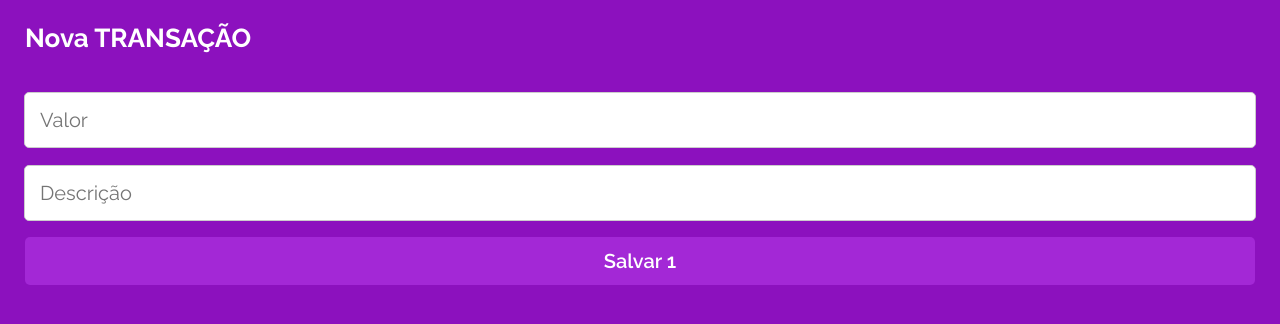
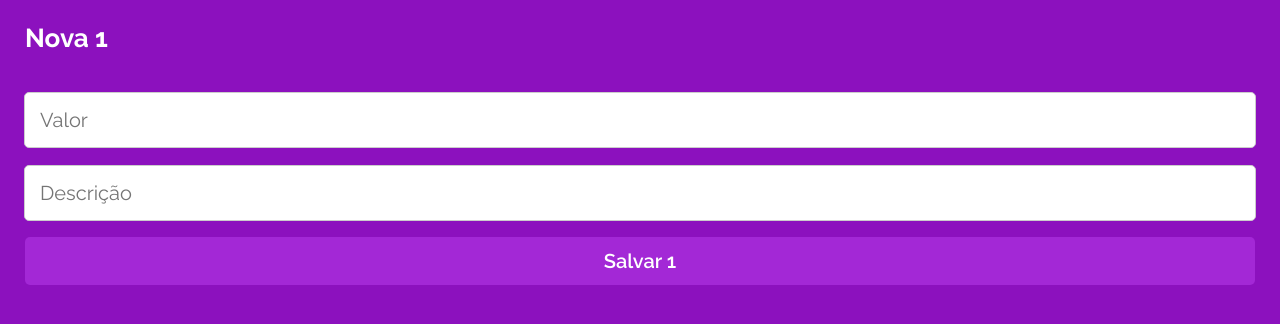
Before and after one commit to AndreHilario/MyWallet-Front, a React (Create React App) app: page /nova-transacao/1 in a window 1280 px wide. Shown: the top 324 px of the page. Built offline with nearby package versions, Linux system fonts and the light colour scheme; no server answers; sample sign-in values are in the browser's storage; a web font is replaced by a local one.

Commit message:
New file: EditPage and TransactionPage details

```diff
--- a/src/pages/TransactionPage/TransactionForm.js
+++ b/src/pages/TransactionPage/TransactionForm.js
@@ -1,12 +1,9 @@
 import { useContext, useState } from "react";
-import { useNavigate, useParams } from "react-router-dom";
+import { useNavigate } from "react-router-dom";
 import apiAuth from "../../services/apiAuth";
 import { UserContext } from "../../contexts/UserContext";
 
-export default function TransactionForm() {
-
-    const { tipo } = useParams();
-    const tipoFixed = tipo.replace(":", "");
+export default function TransactionForm({ tipoFixed }) {
 
     const [form, setForm] = useState({ price: "", description: "" });
     const [disabled, setDisabled] = useState(false);
@@ -39,6 +36,7 @@ export default function TransactionForm() {
     };
 
     return (
+
         <form onSubmit={salveTransaction}>
             <input
                 placeholder="Valor"
--- a/src/pages/TransactionPage/TransactionPage.js
+++ b/src/pages/TransactionPage/TransactionPage.js
@@ -1,14 +1,22 @@
 import styled from "styled-components";
 import TransactionForm from "./TransactionForm";
+import { useParams } from "react-router-dom";
 
 export default function TransactionsPage() {
+
+  const { tipo } = useParams();
+  let tipoFixed = tipo.replace(":", "");
+
+  if (tipoFixed === "saida") {
+    tipoFixed = "saída";
+  }
 
 
   return (
     <TransactionsContainer>
-      <h1>Nova TRANSAÇÃO</h1>
+      <h1>Nova {tipoFixed}</h1>
 
-      <TransactionForm />
+      <TransactionForm tipoFixed={tipoFixed} />
 
     </TransactionsContainer>
   )
```
Also changed, not shown: src/pages/EditPage/EditPage.js (added), src/pages/EditPage/EditPageForm.js (added).
